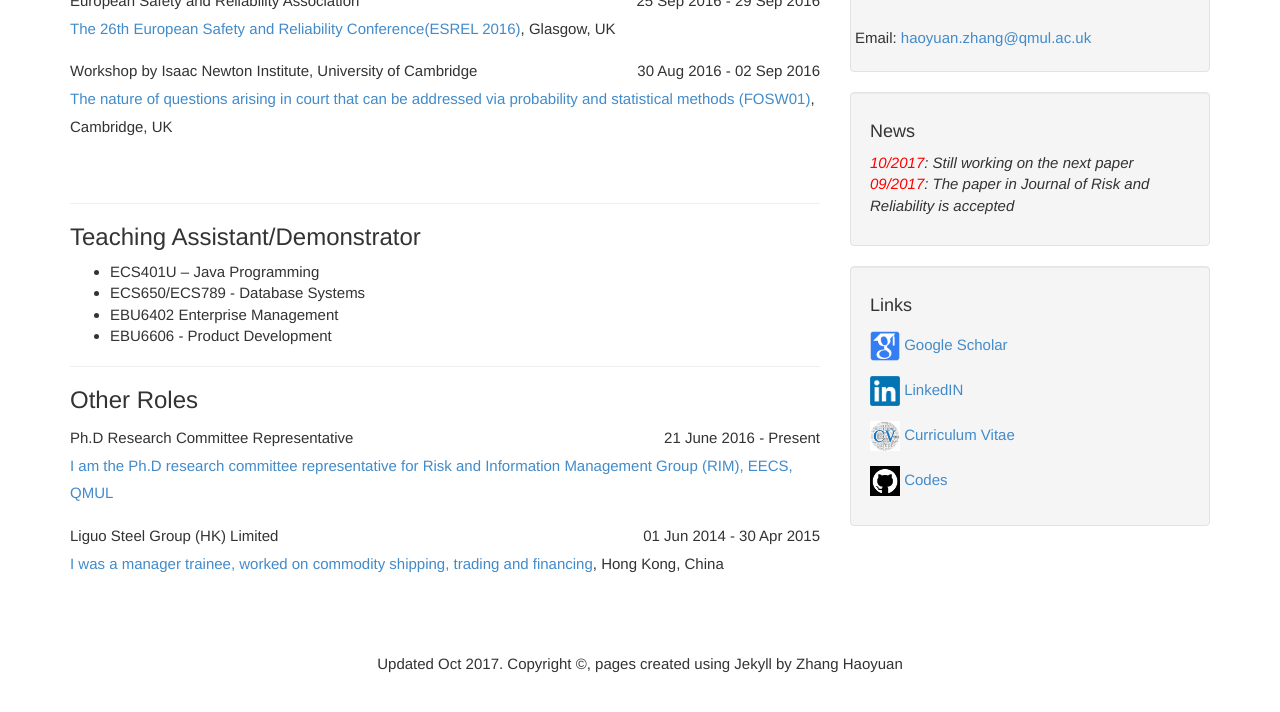
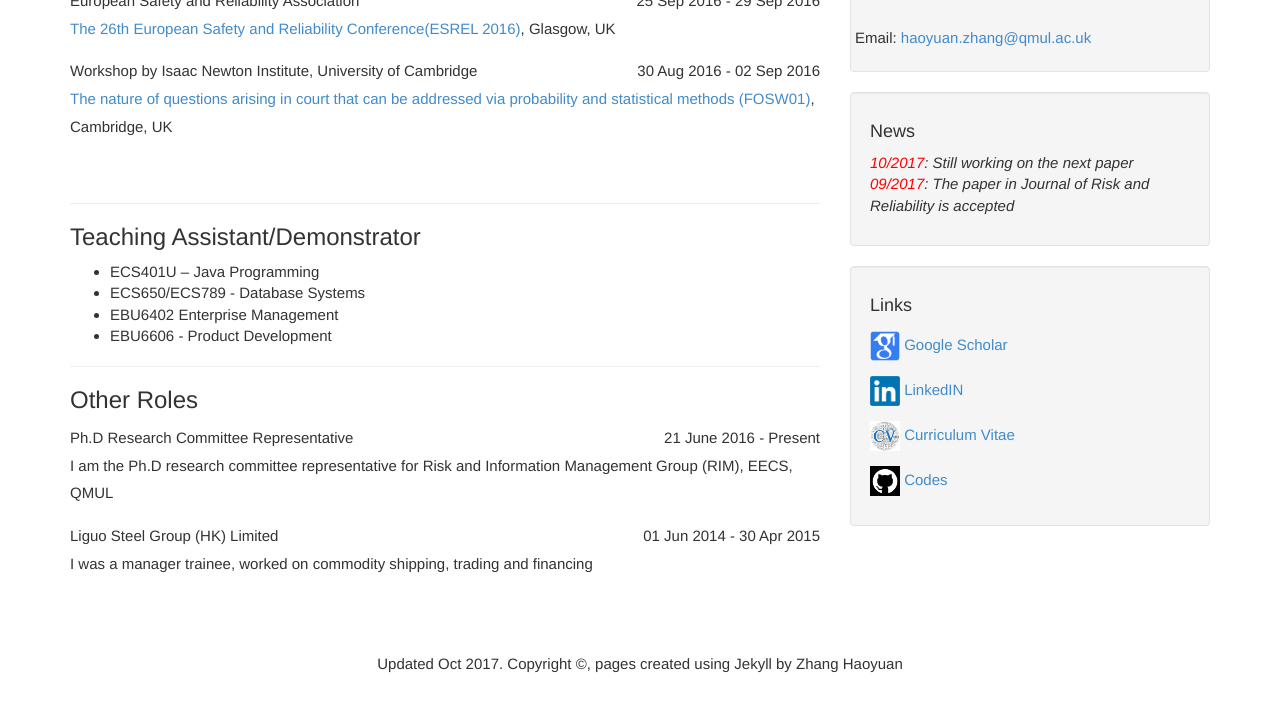
Before and after one commit to july0905/haoyuanzhang1990.github.io, a Jekyll site: the page built from randt.md, in a window 1280 px wide and 1008 px high, cut to the strip 284-996 px from the top of the window. Built offline with Jekyll 4.4.1, drawn with Linux system fonts in a browser that asks for light colours.

Commit message:
Update randt.md

```diff
--- a/randt.md
+++ b/randt.md
@@ -42,11 +42,10 @@ ECS401U – Java Programming</li>
 <h3>Other Roles</h3>
 <p style="text-align:left;">
 Ph.D Research Committee Representative<span style="float:right;">21 June 2016 - Present</span>
-<br><a href="esrel2016.org">I am the Ph.D research committee representative for Risk and Information Management Group (RIM), EECS, QMUL
-</a>
+<br>I am the Ph.D research committee representative for Risk and Information Management Group (RIM), EECS, QMUL
 </p>
 
 <p style="text-align:left;">
 Liguo Steel Group (HK) Limited<span style="float:right;">01 Jun 2014 - 30 Apr 2015</span>
-<br><a href="esrel2016.org">I was a manager trainee, worked on commodity shipping, trading and financing</a>, Hong Kong, China
+<br>I was a manager trainee, worked on commodity shipping, trading and financing
 </p>
```
